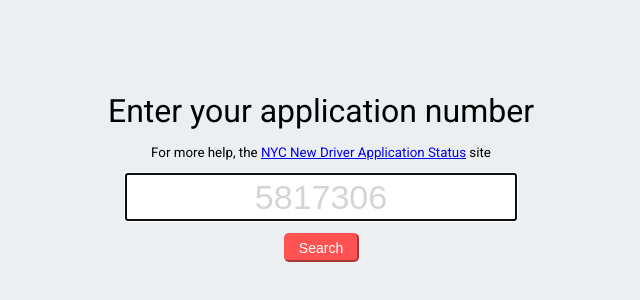
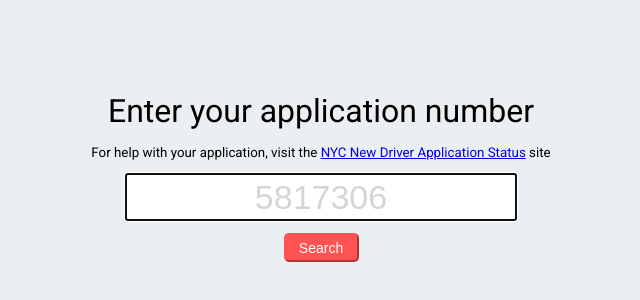
Before and after one commit to joerodrig/tlc-status, a React (Create React App) app: page / in a window 1280 px wide. Shown: the part 68-368 px from the top of the page, without its empty margins (319-959 px from the left). Built offline with nearby package versions, Linux system fonts and the light colour scheme.

Commit message:
update text

```diff
--- a/src/App.js
+++ b/src/App.js
@@ -91,7 +91,7 @@ class App extends Component {
             <div className="app-form-fieldset">
               <label className="app-form--label">Enter your application number</label>
               <div style={{marginBottom: "12px" }}>
-                <small>For more help, the <a href="http://www.nyc.gov/html/tlc/html/industry/new_driver_app_lookup.shtml">NYC New Driver Application Status</a> site</small>
+                <small>For help with your application, visit the <a href="http://www.nyc.gov/html/tlc/html/industry/new_driver_app_lookup.shtml">NYC New Driver Application Status</a> site</small>
               </div>
               <input
                 type="text"
```
